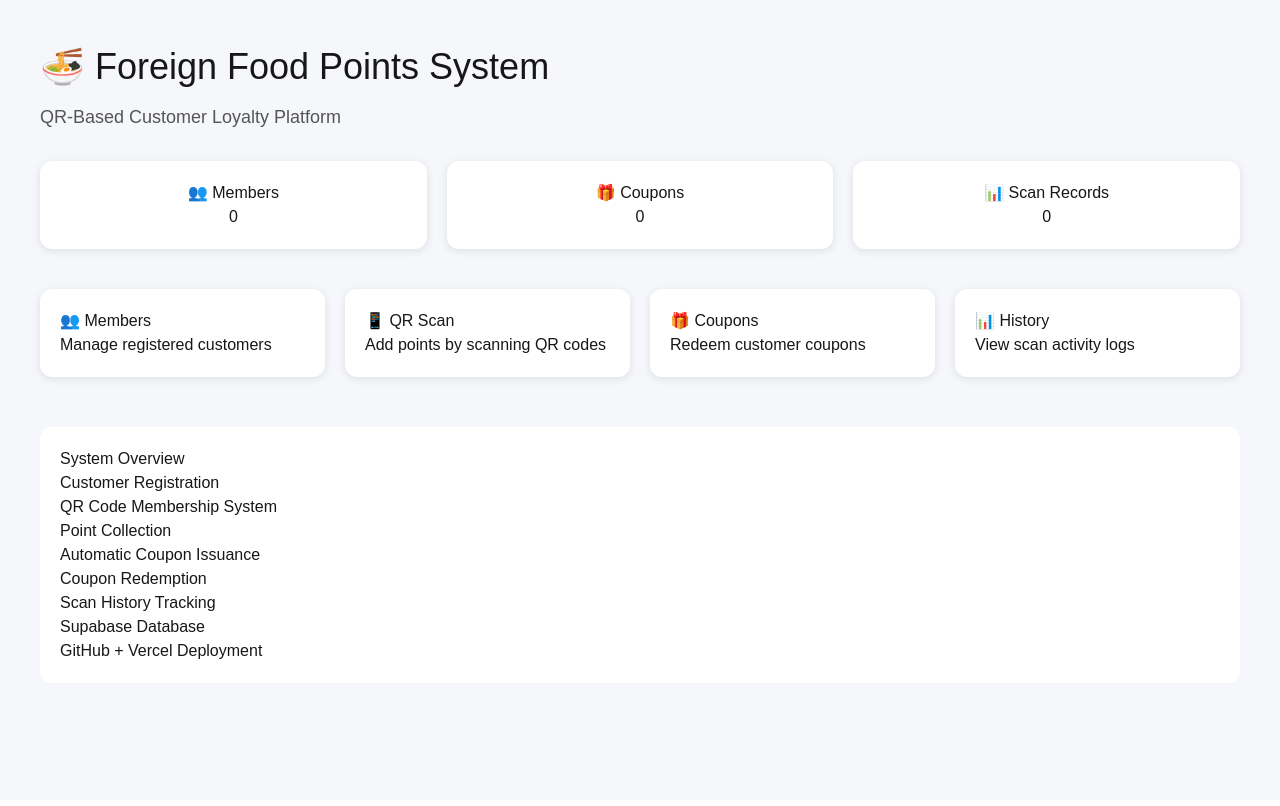
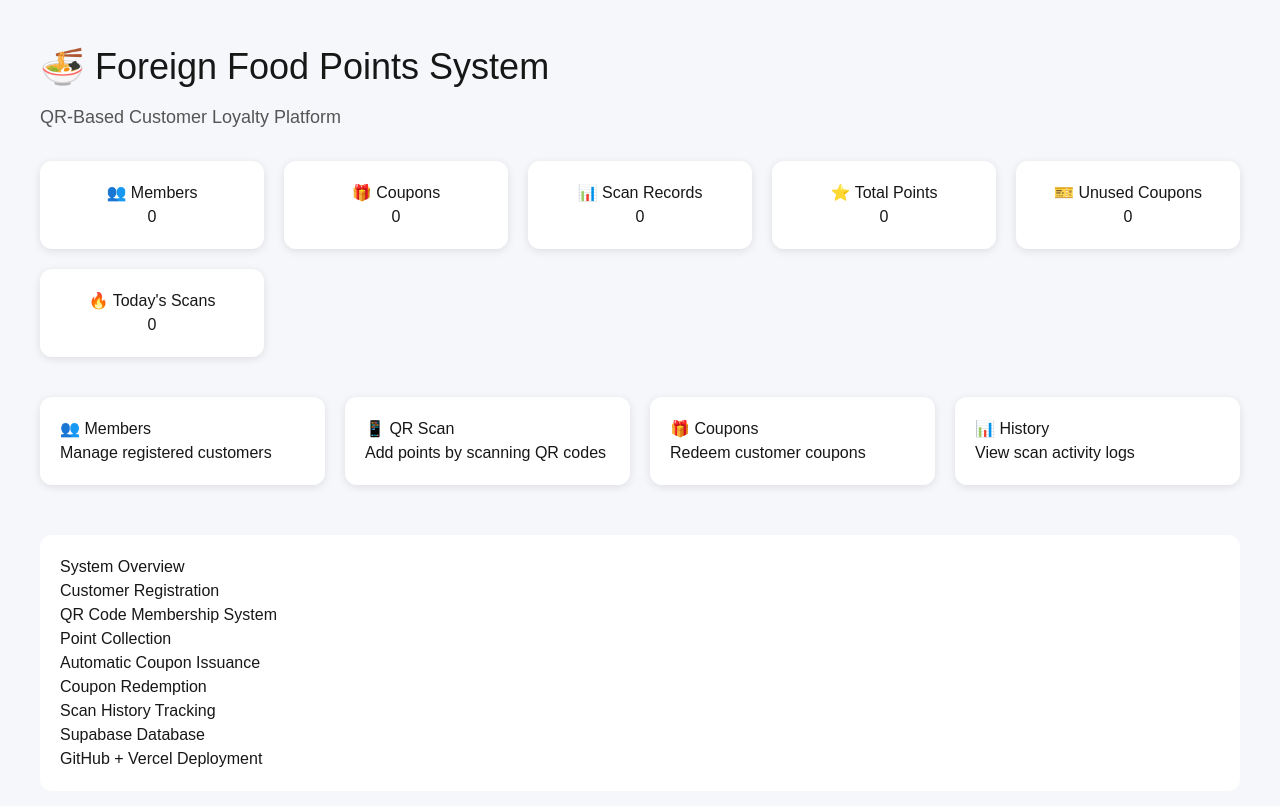
Before and after one commit to ziaulhoquejp/foreign-food-points, a Next.js app: page / in a window 1280 px wide. Shown: the top 806 px of the page. Built offline with nearby package versions, Linux system fonts and the light colour scheme; no server answers; the database is empty.

Commit message:
add dashboard statistics

```diff
--- a/app/page.tsx
+++ b/app/page.tsx
@@ -8,6 +8,9 @@ export default function HomePage() {
 const [memberCount, setMemberCount] = useState(0);
 const [couponCount, setCouponCount] = useState(0);
 const [scanCount, setScanCount] = useState(0);
+const [totalPoints, setTotalPoints] = useState(0);
+const [unusedCoupons, setUnusedCoupons] = useState(0);
+const [todayScans, setTodayScans] = useState(0);
 
 useEffect(() => {
 loadStats();
@@ -27,6 +30,35 @@ const { count: scans } = await supabase
   .from("scan_logs")
   .select("*", { count: "exact", head: true });
 
+// Total Points
+const { data: pointsData } = await supabase
+  .from("customers")
+  .select("points");
+
+// Unused Coupons
+const { count: unused } = await supabase
+  .from("coupons")
+  .select("*", { count: "exact", head: true })
+  .eq("used", false);
+
+// Today's Scans
+const today = new Date();
+today.setHours(0, 0, 0, 0);
+
+const { count: todayCount } = await supabase
+  .from("scan_logs")
+  .select("*", { count: "exact", head: true })
+  .gte("created_at", today.toISOString());
+
+const total =
+  pointsData?.reduce(
+    (sum, row) => sum + (row.points || 0),
+    0
+  ) || 0;
+
+setTotalPoints(total);
+setUnusedCoupons(unused || 0);
+setTodayScans(todayCount || 0);
 setMemberCount(members || 0);
 setCouponCount(coupons || 0);
 setScanCount(scans || 0);
@@ -72,6 +104,20 @@ background: "#f5f7fa",
       <h3>📊 Scan Records</h3>
       <h1>{scanCount}</h1>
     </div>
+    <div style={statsCard}>
+  <h3>⭐ Total Points</h3>
+  <h1>{totalPoints}</h1>
+</div>
+
+<div style={statsCard}>
+  <h3>🎫 Unused Coupons</h3>
+  <h1>{unusedCoupons}</h1>
+</div>
+
+<div style={statsCard}>
+  <h3>🔥 Today's Scans</h3>
+  <h1>{todayScans}</h1>
+</div>
   </div>
 
   <div
```
